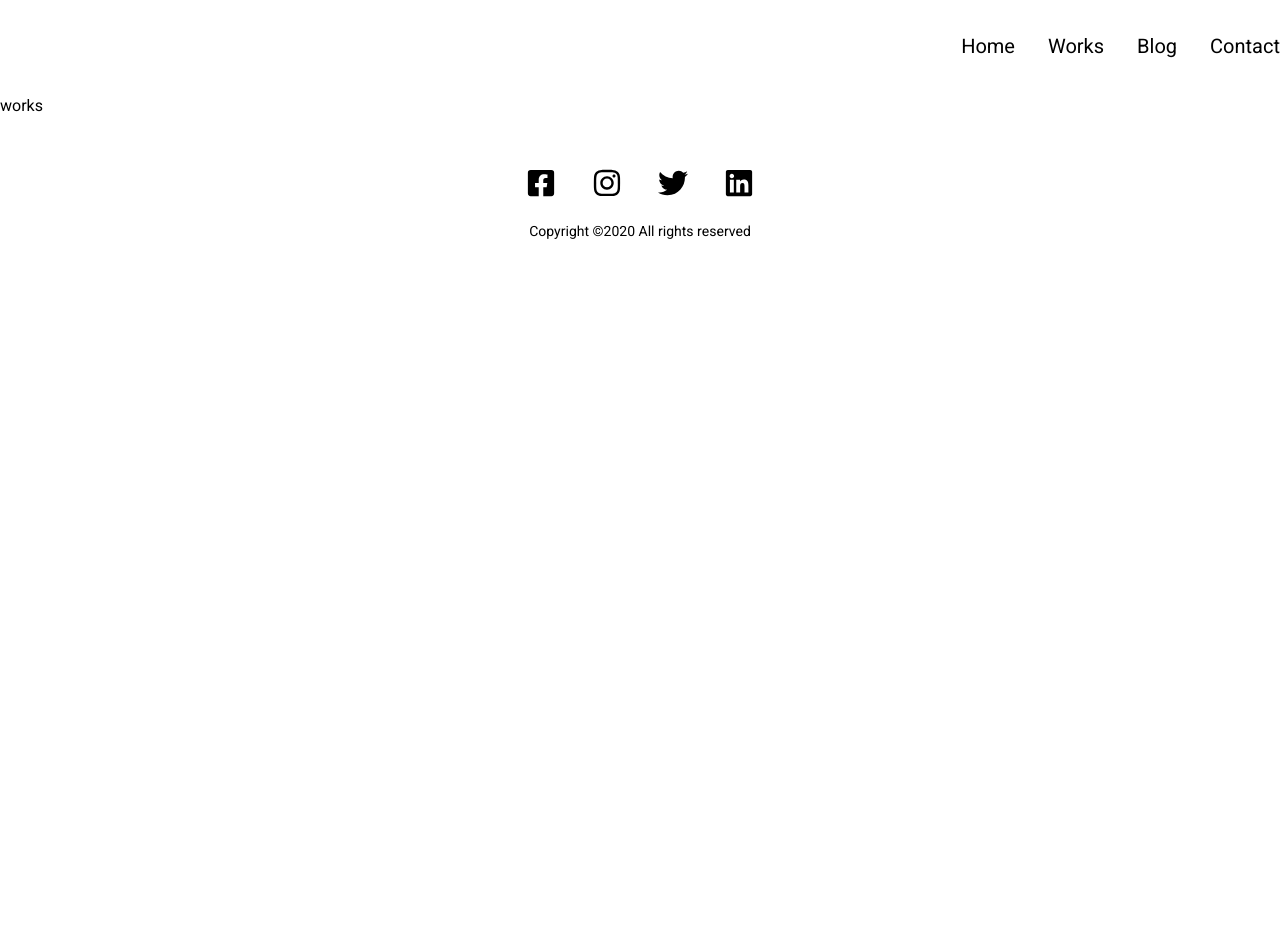
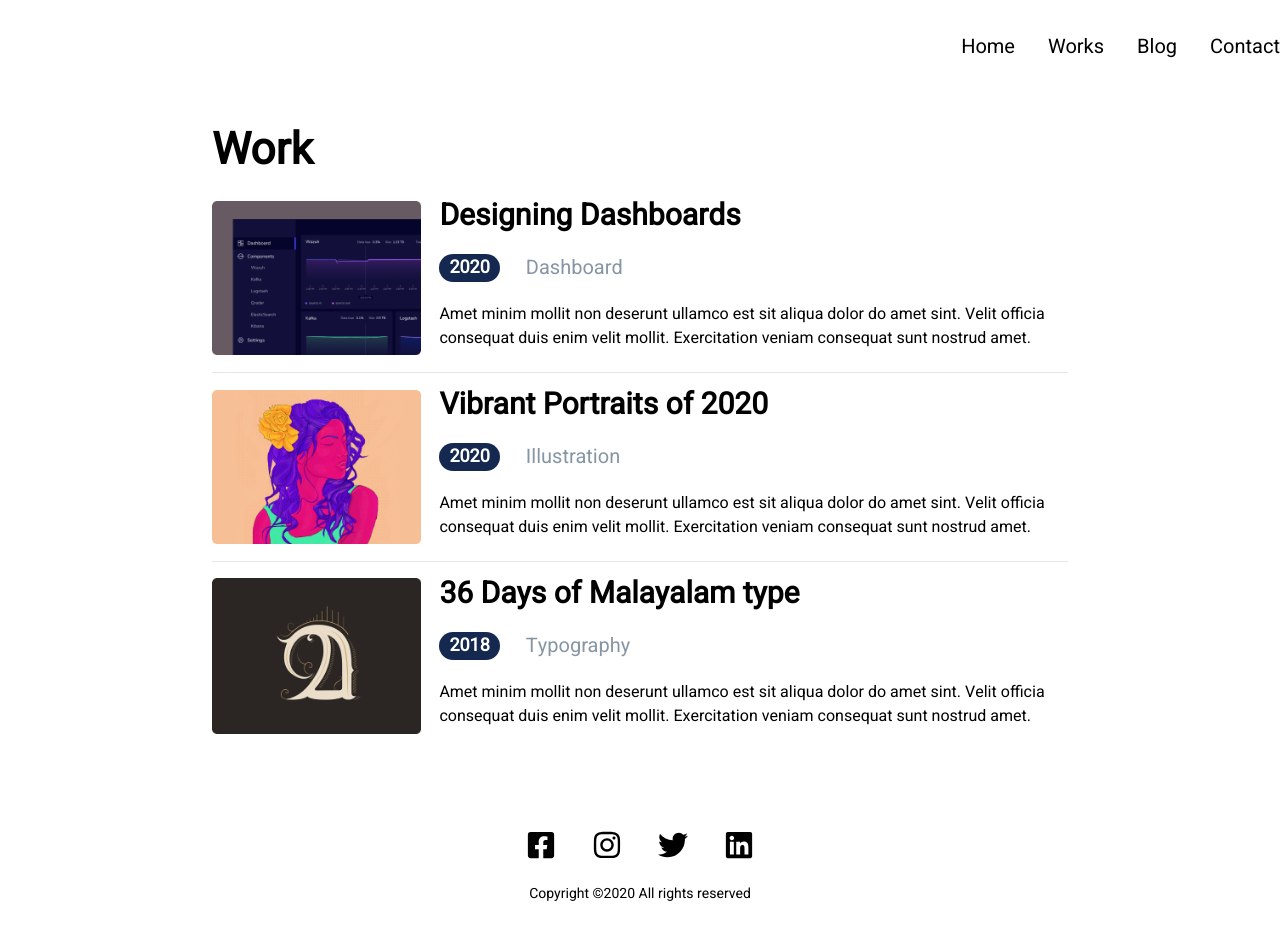
Before and after one commit to vietthom/figma_portfolio, a Next.js app: page /works in a window 1280 px wide. Shown: the top 940 px of the page. Before the commit the page ends 800 px from the top, so only its background shows below. Built offline with nearby package versions, Linux system fonts and the light colour scheme.

Commit message:
Finialized blog and work page

```diff
--- a/pages/blog.js
+++ b/pages/blog.js
@@ -4,7 +4,7 @@ import { blogPosts } from '../constants'
 const blog = () => {
   return (
     <Layout>
-      <h1 className="font-bold text-5xl pt-[160px] pb-[55px]">Blog</h1>
+      <h1 className="font-bold text-5xl pt-[100px] pb-[55px]">Blog</h1>
       <ul className='divide-y divide-gray-200 pb-[30px]'>
           {blogPosts.map((blogs) => (
             <li key={blogs} className="py-4">
--- a/pages/works.js
+++ b/pages/works.js
@@ -1,7 +1,20 @@
+import { Layout, FeaturedWorkCard } from '../components'
+import { featuredWorkData } from '../constants'
 
-const works = () => {
+const works = (props) => {
   return (
-    <div>works</div>
+    <div>
+      <Layout>
+        <h1 className="text-[44px] font-black pt-6">Work</h1>
+        <ul className='divide-y divide-gray-200 pb-[30px]'>
+          {featuredWorkData.map((work) => (
+            <li key={work} className="py-1">
+              <FeaturedWorkCard {...work}/>
+            </li>
+          ))}
+        </ul>
+      </Layout>
+    </div>
   )
 }
 
```
